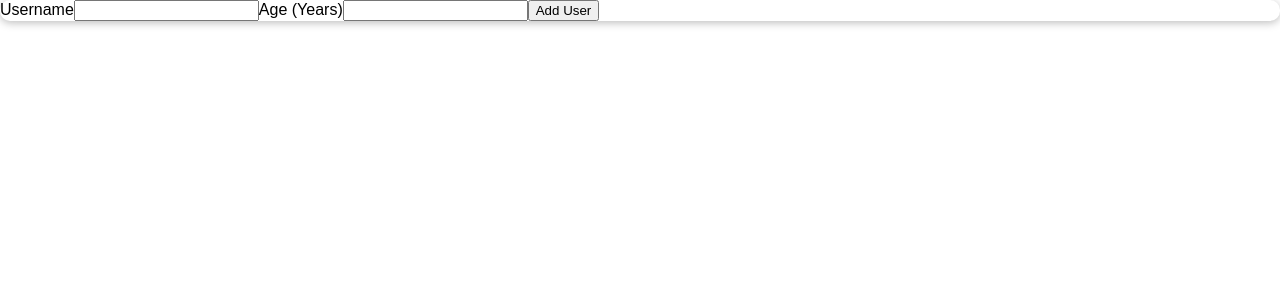
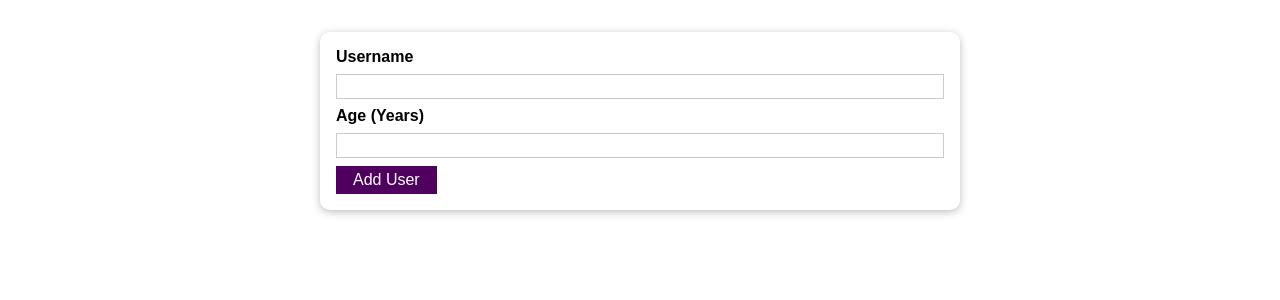
Before and after one commit to paskuvan/react-age, a React (Create React App) app: page / in a window 1280 px wide. Shown: the top 300 px of the page. Built offline with nearby package versions, Linux system fonts and the light colour scheme.

Commit message:
update files

```diff
--- /dev/null
+++ b/src/components/UI/Button.js
@@ -0,0 +1,13 @@
+import React from 'react'
+
+import classes from './Button.module.css';
+
+const Button = (props) => {
+    return (
+        <button className={classes.button} type={props.tyle || 'button'} onClick={props.onClick}>
+            {props.children}
+        </button>
+    );
+};
+
+export default Button;
--- /dev/null
+++ b/src/components/UI/Button.module.css
@@ -0,0 +1,18 @@
+.button {
+    font: inherit;
+    border: 1px solid #4f005f;
+    background: #4f005f;
+    color: white;
+    padding: 0.25rem 1rem;
+    cursor: pointer;
+  }
+
+  .button:hover,
+  .button:active {
+    background: #741188;
+    border-color: #741188;
+  }
+
+  .button:focus {
+    outline: none;
+  }
--- a/src/components/Users/AddUser.js
+++ b/src/components/Users/AddUser.js
@@ -1,5 +1,6 @@
 import React from 'react';
 import Card from '../UI/Card';
+import Button from '../UI/Button';
 import classes from './AddUser.module.css';
 
 
@@ -15,7 +16,7 @@ const AddUser =( props) => {
             <input id="username" type="text" />
             <label htmlFor="age">Age (Years)</label>
             <input id="age" type="number" />
-            <button type="submit">Add User</button>
+            <Button type="submit">Add User</Button>
           </form>
         </Card>
       );
--- a/src/components/Users/AddUser.module.css
+++ b/src/components/Users/AddUser.module.css
@@ -1,18 +1,26 @@
-.button {
-  font: inherit;
-  border: 1px solid #4f005f;
-  background: #4f005f;
-  color: white;
-  padding: 0.25rem 1rem;
-  cursor: pointer;
+.input {
+  margin: 2rem auto;
+  padding: 1rem;
+  width: 90%;
+  max-width: 40rem;
 }
 
-.button:hover,
-.button:active {
-  background: #741188;
-  border-color: #741188;
+.input label {
+  display: block;
+  font-weight: bold;
+  margin-bottom: 0.5rem;
 }
 
-.button:focus {
+.input input {
+  font: inherit;
+  display: block;
+  width: 100%;
+  border: 1px solid #ccc;
+  padding: 0.15rem;
+  margin-bottom: 0.5rem;
+}
+
+.input input:focus {
   outline: none;
+  border-color: #4f005f;
 }
```
